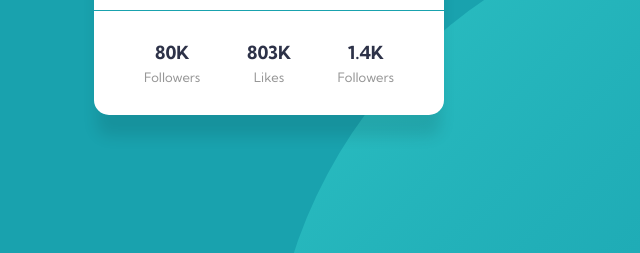
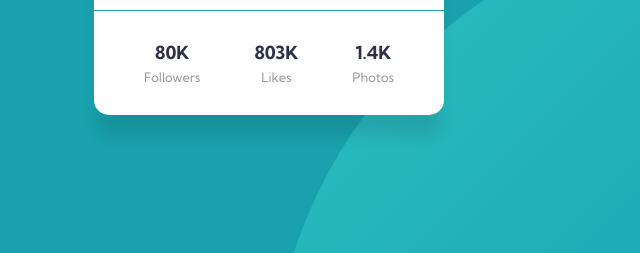
Before and after one commit to serratoangel/frontendmentor-card-component, a plain HTML site: page index.html in a window 1280 px wide. Shown: the part 485-738 px from the top of the page, 371-1011 px from the left. Drawn offline with Linux system fonts and the light colour scheme.

Commit message:
Fix html issues

```diff
--- a/index.html
+++ b/index.html
@@ -19,7 +19,7 @@
 			<img src="./images/bg-pattern-card.svg" alt="">
 			<div class="content">
 				<img src="./images/image-victor.jpg" alt="">
-				<h2>Victor Crest <span>26</span></h2>
+				<h1>Victor Crest <span>26</span></h1>
 				<p>London</p>
 				<div class="footer">
 					<div>
@@ -32,7 +32,7 @@
 					</div>
 					<div>
 						<p class="num">1.4K</p>
-						<p>Followers</p>
+						<p>Photos</p>
 					</div>
 				</div>
 			</div>
--- a/styles.css
+++ b/styles.css
@@ -1 +1 @@
-.footer,body{display:flex}.content h2,.footer p.num{font-size:18px;color:var(--color-dark-blue);font-weight:700}*,::after,::before{box-sizing:border-box;margin:0;padding:0}:root{--color-dark-cyan:hsl(185, 75%, 39%);--color-dark-blue:hsl(229, 23%, 23%);--color-grayish-blue:hsl(227, 10%, 46%);--color-dark-gray:hsl(0, 0%, 59%);--color-white:hsl(360, 100%, 100%);--font-kumbh-sans:'Kumbh Sans',sans-serif}body{background-image:url(./images/bg-pattern-top.svg),url(./images/bg-pattern-bottom.svg);background-repeat:no-repeat,no-repeat;background-position:right 50vw bottom 50vh,left 50vw top 50vh;font-family:var(--font-kumbh-sans);background-color:var(--color-dark-cyan);justify-content:center;align-items:center;width:100vw;height:100vh}.container{margin:0 auto;text-align:center}.wrapper{max-width:420px;background-color:var(--color-white);border-radius:15px;overflow:hidden;margin:1rem;box-shadow:0 24px 15px -3px rgba(0,0,0,.1)}.content img{width:100px;height:100px;border-radius:50%;border:4px solid var(--color-white);margin-top:-52px;margin-bottom:20px}.content h2{margin-bottom:10px}.content h2 span,.content p{color:var(--color-dark-gray)}.content h2 span{font-weight:400}.content p{font-size:13px}.footer{justify-content:space-between;border-top:1px solid var(--color-dark-cyan);padding:30px 50px;margin-top:30px}.footer p.num{margin-bottom:5px}
+.footer,body{display:flex}.content h1,.footer p.num{font-size:18px;color:var(--color-dark-blue);font-weight:700}*,::after,::before{box-sizing:border-box;margin:0;padding:0}:root{--color-dark-cyan:hsl(185,75%,39%);--color-dark-blue:hsl(229,23%,23%);--color-grayish-blue:hsl(227,10%,46%);--color-dark-gray:hsl(0,0%,59%);--color-white:hsl(360,100%,100%);--font-kumbh-sans:'Kumbh Sans',sans-serif}body{background-image:url(./images/bg-pattern-top.svg),url(./images/bg-pattern-bottom.svg);background-repeat:no-repeat,no-repeat;background-position:right 50vw bottom 50vh,left 50vw top 50vh;font-family:var(--font-kumbh-sans);background-color:var(--color-dark-cyan);justify-content:center;align-items:center;width:100vw;height:100vh}.container{margin:0 auto;text-align:center}.wrapper{max-width:420px;background-color:var(--color-white);border-radius:15px;overflow:hidden;margin:1rem;box-shadow:0 24px 15px -3px rgba(0,0,0,.1)}.content img{width:100px;height:100px;border-radius:50%;border:4px solid var(--color-white);margin-top:-52px;margin-bottom:20px}.content h1{margin-bottom:10px}.content h1 span,.content p{color:var(--color-dark-gray)}.content h1 span{font-weight:400}.content p{font-size:13px}.footer{justify-content:space-between;border-top:1px solid var(--color-dark-cyan);padding:30px 50px;margin-top:30px}.footer p.num{margin-bottom:5px}
```
